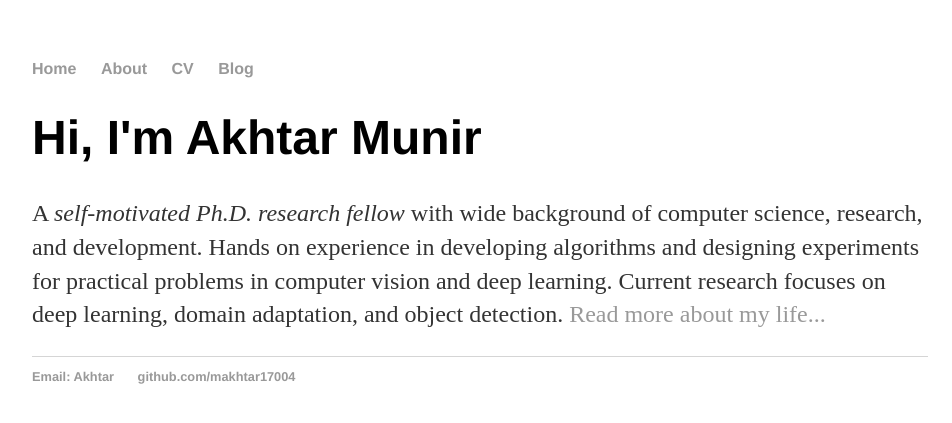
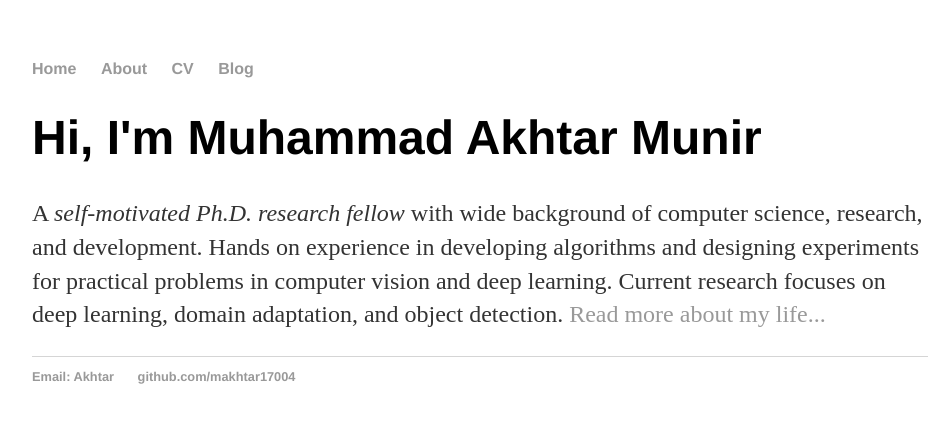
Before and after one commit to akhtarvision/akhtarvision.github.io, a Jekyll site: the page built from index.html, in a window 1280 px wide. Shown: the top 423 px of the page, without its empty margins (160-1112 px from the left). Built offline with Jekyll 4.4.1, drawn with Linux system fonts in a browser that asks for light colours.

Commit message:
Update index.html

```diff
--- a/index.html
+++ b/index.html
@@ -3,7 +3,7 @@ layout: default
 title: Akhtar Munir, Deep Learning
 ---
 <div class="blurb">
-	<h1>Hi, I'm Akhtar Munir</h1>
+	<h1>Hi, I'm Muhammad Akhtar Munir</h1>
           <p> A <em>self-motivated Ph.D. research fellow</em> with wide background of computer science, research, and development.
             Hands on experience in developing algorithms and designing experiments for practical problems in computer vision and deep learning.
             Current research focuses on deep learning, domain adaptation, and object detection.
```
